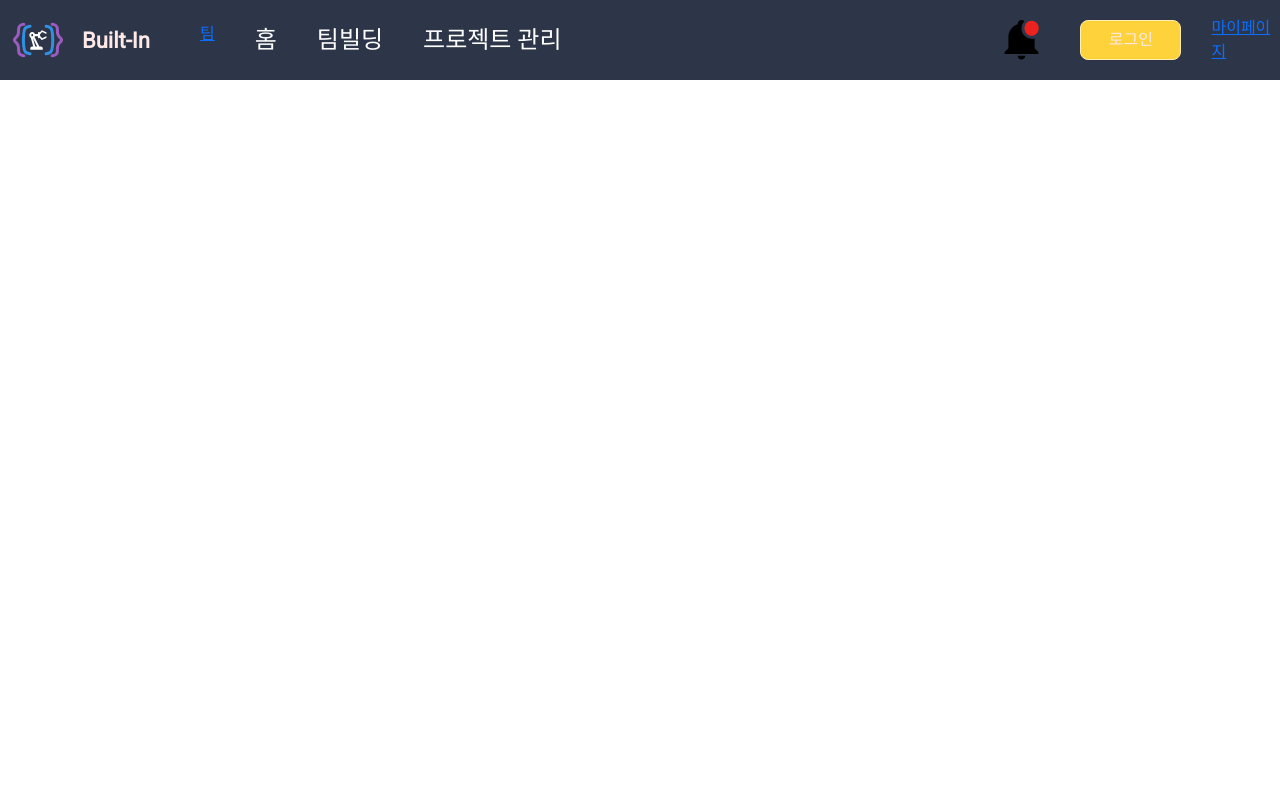
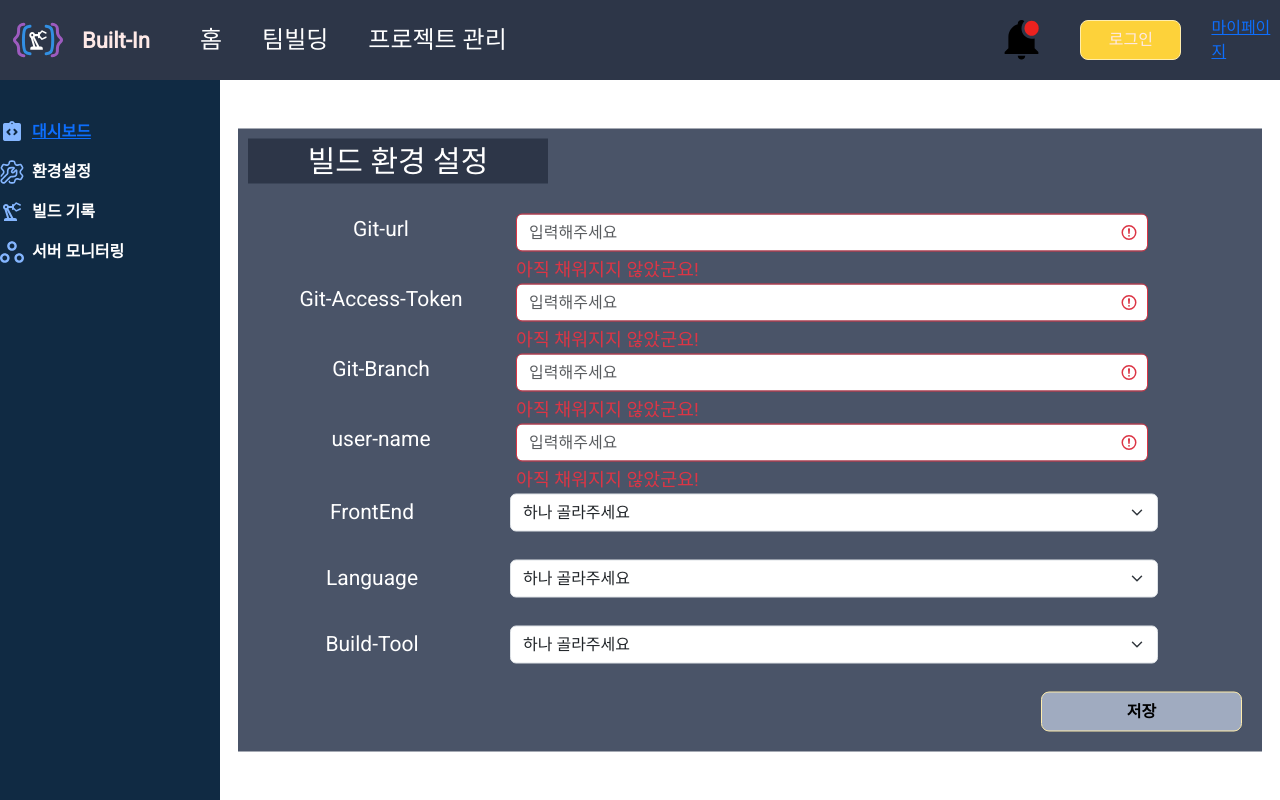
Before and after one commit to HOT6MAN/built-in-frontend, a Vue app: page /project/config in a window 1280 px wide. Built offline with nearby package versions, Linux system fonts and the light colour scheme.

Commit message:
FE-FM-S11P12A606-193

```diff
--- /dev/null
+++ b/src/api/build.js
@@ -0,0 +1,13 @@
+// localAxios는 http-commons로부터 axios를 받아오는 것
+// # VITE_VUE_API_URL=http://localhost:8080
+// VITE_VUE_API_URL=http://i11a606.p.ssafy.io:8080/hot6man
+
+import { localAxios } from '@/util/http-commons'
+
+const local = localAxios()
+
+export function sendBuildConfigForm(formData, success, fail) {
+  local.post('/project/config', formData, {headers: {'Content-Type': 'application/json'}})
+    .then(success)
+    .catch(fail);
+}
--- a/src/router/index.ts
+++ b/src/router/index.ts
@@ -6,6 +6,7 @@ import teambuildingRecruitDetailView from '@/views/board/TeambuildingRecruitDeta
 import AfterLoginView from '@/views/login/AfterLoginView.vue'
 import RegisterView from '@/views/login/RegisterView.vue'
 import ProjectDashboardView from '@/views/projectManagement/ProjectDashboardView.vue'
+import ProjectBuildConfigView from '@/views/projectManagement/ProjectBuildConfigView.vue'
 
 const router = createRouter({
   history: createWebHistory(import.meta.env.BASE_URL),
@@ -66,6 +67,11 @@ const router = createRouter({
         name: 'dashboard',
         component : ProjectDashboardView
         },
+        {
+          path: 'config',
+          name: 'projectbuildconfig',
+          component: ProjectBuildConfigView
+        }
       ]
 
     }
--- a/src/views/Bars/NavigationBarView.vue
+++ b/src/views/Bars/NavigationBarView.vue
@@ -5,7 +5,6 @@
 	  <div class="logoText">Built-In</div>
 	</div>
 	<div class="menu">
-    <a href="/teambuilding">팀</a>
 	  <RouterLink :to="{name : 'home'}" class="menuButton">홈</RouterLink>
 	  <RouterLink :to="{name: 'teambuilding'}" class="menuButton">팀빌딩</RouterLink>
     <RouterLink :to="{name: 'dashboard'}" class="menuButton">프로젝트 관리</RouterLink>
--- a/src/views/Bars/SideBarView.vue
+++ b/src/views/Bars/SideBarView.vue
@@ -3,21 +3,21 @@
   <div class="sideBar">
     <div class="sidebar-position">
       <!-- 대시보드 영역 -->
-      <div class="main-category">
+      <RouterLink :to="{name: 'dashboard'}"><div class="main-category">
         <img class="sidebar-icon" alt="" src="@/icons/Sidebar/DashBoard.svg" />
           <p>대시보드</p>
-      </div>
+      </div></RouterLink>
       <!-- 환경설정 영역 -> 5개의 드랍다운 메뉴가 있음-->
       <div class="main-category" @click="toggleDropdown">
         <img class="sidebar-icon" alt="" src="@/icons/Sidebar/Config.svg" />
           <p>환경설정</p>
       </div>
       <div class="dropdown-content" :class="{ show: isOpen }">
-        <b-button class="collab ol" href="about">빌드 환경 설정</b-button>
-        <b-button class="collab ol">Git 연동 확인</b-button>
-        <b-button class="collab ol">Jenkins 환경 설정</b-button>
-        <b-button class="collab ol">배포 환경 설정</b-button>
-        <b-button class="collab ol">빌드 결과 확인</b-button>
+        <RouterLink :to="{name: 'projectbuildconfig'}"><b-button class="collab">빌드 환경 설정</b-button></RouterLink>
+        <b-button class="collab">Git 연동 확인</b-button>
+        <b-button class="collab">Jenkins 환경 설정</b-button>
+        <b-button class="collab">배포 환경 설정</b-button>
+        <b-button class="collab">빌드 결과 확인</b-button>
       </div>
       <!-- 빌드 기록 영역 -->
       <div class="main-category">
@@ -34,6 +34,7 @@
 </template>
 <script>
   import { defineComponent, ref } from 'vue'
+  import { RouterLink } from 'vue-router';
   export default defineComponent({
   name: 'VerticalDropdownMenu',
   setup() {
@@ -99,23 +100,18 @@
   font-weight: 600;
   cursor : pointer;
 }
-
-.ol {
-  font-family: inherit;
-  font-size: inherit;
-  padding-left: 20px;
-}
-
 .collab {
   width: 150px;
   overflow: hidden;
   display: flex;
   flex-direction: column;
+  padding-left: 20px;
   align-items: center;
   justify-content: center;
   padding: 10px 18px;
   box-sizing: border-box;
   color: white;
+  font-size: 12px;
 }
 
 .dropdown-content {
--- a/src/views/HomeView.vue
+++ b/src/views/HomeView.vue
@@ -31,7 +31,7 @@
       <h1>Built-in</h1>
       <p>※ 팀 빌딩이 된 상태에서만 들어갈 수 있습니다</p>
       <!-- 프로젝트 관리 url 추가한 아래 href 수정 필요 -->
-      <b-button class="enterButton" href="/teambuilding">프로젝트 관리 시작하기</b-button>
+      <b-button class="enterButton" :to="{name : 'dashboard'}">프로젝트 관리 시작하기</b-button>
     </div>
     </div>
   </section>
@@ -60,7 +60,6 @@ onMounted(() => {
       // Scroll down
       for (let i = 0; i < sections.length; i++) { // 한 section의 높이까지 i를 추가(다음 섹션으로 이동하라는 의미)
         if (currentScrollPosition < clientHeight * (i + 1) && currentScrollPosition >= clientHeight * i) {
-          console.log(clientHeight * (i+1))
           scrollTo({
             top: clientHeight * (i + 1),
             behavior: "smooth",
--- /dev/null
+++ b/src/views/projectManagement/ProjectBuildConfigView.vue
@@ -0,0 +1,236 @@
+<template>
+  <div>
+    <SideBarView class="sidebar" />
+    <b-form class="configContainer" @submit.prevent="saveData">
+      <div class="configBuildContainer">
+        <!-- 인풋박스 -->
+        <b-col sm="4" class="containerTitle">빌드 환경 설정</b-col>
+        <div class="buildContainer">
+        <b-container>
+          <b-row v-for="type in types" :key="type" class="inputBox">
+            <b-col sm="3" class="inputTitle"><label :for="'type-' + type">{{ type }}</label></b-col>
+            <b-col sm="8">
+            <b-form-input
+              :id="'type-' + type"
+              v-model="inputValues[type]"
+              :state="inputStates[type]"
+              aria-describedby="'input-live-feedback-' + type"
+              placeholder="입력해주세요"
+              trim>
+            </b-form-input>
+            <b-form-invalid-feedback :id="'input-live-feedback-' + type">
+              아직 채워지지 않았군요!
+            </b-form-invalid-feedback>
+              </b-col>
+            </b-row>
+          </b-container>
+          <div class="dropdownContainer">
+          <!-- 드롭다운 -->
+          <b-form-group class="dropdownBox">
+            <b-row>
+            <b-col sm="3" class="dropdownTitle"><label>FrontEnd</label></b-col>
+            <b-col sm="8">
+            <b-form-select
+              id="input-3"
+              v-model="form.frontEnd"
+              :options="frontEnd"
+              required>
+            </b-form-select>
+            </b-col>
+            </b-row>
+          </b-form-group>
+
+          <b-form-group class="dropdownBox">
+            <b-row>
+            <b-col sm="3" class="dropdownTitle"><label>Language</label></b-col>
+            <b-col sm="8">
+            <b-form-select
+              id="input-3"
+              v-model="form.language"
+              :options="languages"
+              required>
+            </b-form-select>
+            </b-col>
+            </b-row>
+          </b-form-group>
+
+          <b-form-group class="dropdownBox">
+            <b-row>
+            <b-col sm="3" class="dropdownTitle"><label>Build-Tool</label></b-col>
+            <b-col sm="8">
+            <b-form-select
+              id="input-3"
+              v-model="form.buildTool"
+              :options="buildTool"
+              required>
+            </b-form-select>
+            </b-col>
+            </b-row>
+          </b-form-group>
+        </div>
+          <b-button type="submit" class="saveButton">저장</b-button>
+        </div>
+      </div>
+    </b-form>
+  </div>
+</template>
+
+<script setup>
+import { ref, computed, reactive } from 'vue'
+import { useRouter } from 'vue-router'
+import SideBarView from '../Bars/SideBarView.vue'
+import { sendBuildConfigForm } from '@/api/build.js'
+const router = useRouter()
+
+// html에서 input box div를 하나만 만들었기 때문에 types 변수를 for문을 통해 반복해서 만들 예정
+const types = ref([
+  'Git-url',
+  'Git-Access-Token',
+  'Git-Branch',
+  'user-name',
+])
+// 각 input box의 값을 저장할 객체
+const inputValues = reactive({});
+// 각 input box의 상태를 계산할 객체
+const inputStates = computed(() => {
+  const states = {};
+  for (const type of types.value) {
+    states[type] = inputValues[type] && inputValues[type].length > 0 ? true : false
+  }
+  return states;
+})
+const inputValue = computed(()=> {
+  const formValue = {};
+  for (const type of types.value) {
+    formValue[type] = inputValues[type];
+  }
+  console.log(formValue)
+  return formValue;
+})
+
+// 드롭다운 메뉴
+const form = ref({
+  language : null,
+  buildTool : null,
+  frontEnd : null
+});
+
+const languages = ref([
+  { text: '하나 골라주세요', value: null },
+  'Java/Spring',
+  'C++/NET',
+  'Python/Django'
+]);
+
+const buildTool = ref([
+  { text: '하나 골라주세요', value: null },
+  'gradle',
+  'Maven',
+  '빌드 도구 3',
+  '빌드 도구 4',
+]);
+
+const frontEnd = ref([
+  { text: '하나 골라주세요', value: null },
+  'Vue.js',
+  'React',
+  'Angular',
+  'None',
+]);
+
+const saveData = () => {
+  const formData = {
+    'gitUrl' : inputValue.value['Git-url'],
+    'gitAccessToken' : inputValue.value['Git-Access-Token'],
+    'gitBranch' : inputValue.value['Git-Branch'],
+    'userName' : inputValue.value['user-name'],
+    'language' : form.value.language,
+    'buildTool' : form.value.buildTool,
+    'frontEnd' : form.value.frontEnd
+  };
+  console.log(formData)
+  sendBuildConfigForm(formData, (response) => {console.log('form submitted', response)}, (error) => {console.log('submit failed', error)})
+}
+</script>
+
+<style scoped>
+.sidebar {
+  position: fixed;
+  top: 0;
+  left: 0;
+}
+.configContainer {
+  position: absolute;
+  top : 80px;
+  left: 220px;
+  height: calc(100vh - 80px);
+  width: calc(100vw - 220px);
+}
+.configBuildContainer {
+  display: flex;
+  position: relative;
+  flex-direction: column;
+  top: 50%;
+  left: 50%;
+  transform: translate3d(-50%, -50%, 0);
+  background-color: #4a5468;
+  box-sizing: border-box;
+  width: 80vw;
+  height: auto;
+  color : white;
+  font-size: 21px;
+  font-family: var(--font-roboto);
+
+}
+.buildContainer {
+  font-weight: 500;
+  padding : 20px;
+  display: flex;
+  flex-direction: column;
+}
+.containerTitle {
+  display: flex;
+  justify-content: center;
+  position: relative;
+  margin: 10px;
+  font-size: 30px;
+  width: 300px;
+  background-color: #2D3648;
+}
+
+.buildBox {
+  display: flex;
+  flex-direction: row;
+}
+.inputBox {
+  height: 70px;
+}
+.inputTitle {
+  display: flex;
+  justify-content: center;
+  /* align-items: center; */
+}
+.dropdownBox {
+  position : relative;
+  vertical-align: middle;
+  height: 50px;
+}
+.dropdownTitle {
+  display: flex;
+  justify-content: center;
+  align-items: center;
+}
+.saveButton {
+  position: relative;
+  border-radius: var(--radius-200);
+  color: black;
+  font-weight: 600;
+  background-color: #A0ABC0;
+  border: 1px solid #ffedad;
+  box-sizing: border-box;
+  width: 201px;
+  height: 40px;
+  align-items: center;
+  margin-left: auto;
+}
+</style>
```
Also changed, not shown: index.html (line endings or trailing spaces), public/index.html (line endings or trailing spaces), 1 other file (tests, documents, lock files or other folders).
